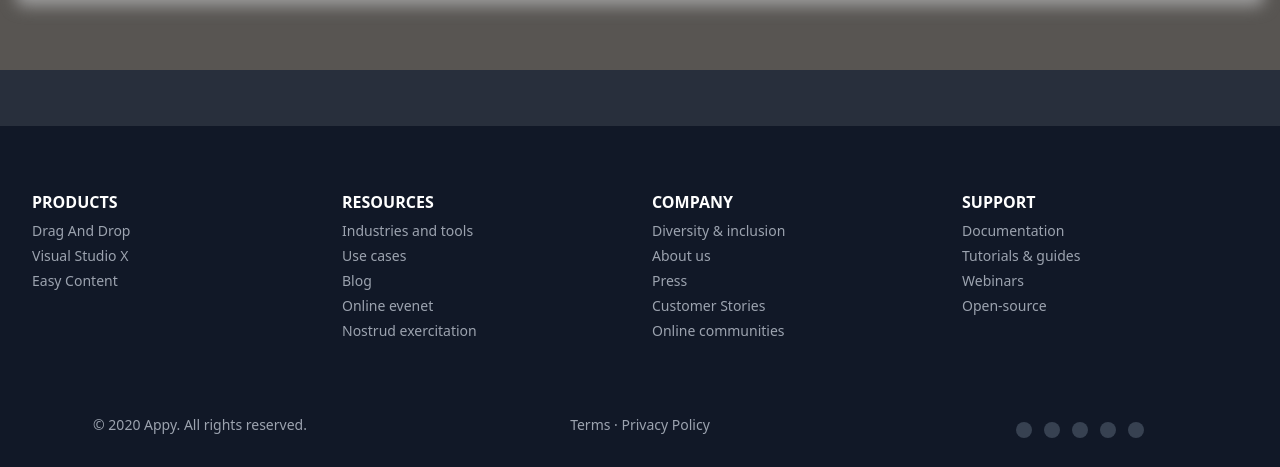
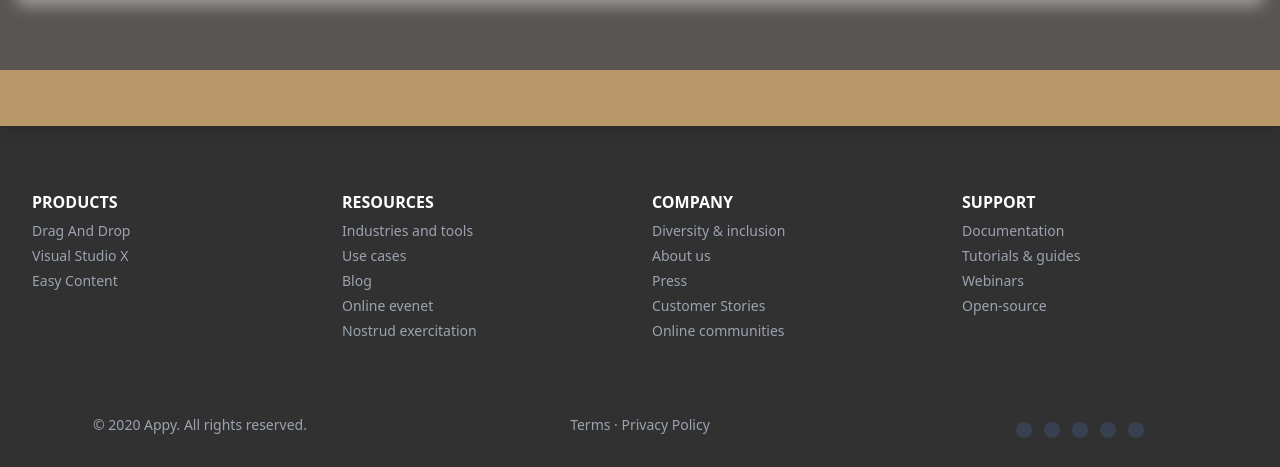
Before and after one commit to IP-Proyectos-y-Soluciones/Reserva-Hotel-App, a React (Vite) app in the folder client/: page / in a window 1280 px wide. Shown: the part 1982-2449 px from the top of the page. Built offline with nearby package versions, Linux system fonts and the light colour scheme; no server answers; grey boxes are pictures that could not be loaded.

Commit message:
cambios en la landing y footer cambio de color

```diff
--- a/client/src/components/Banner/Banner.jsx
+++ b/client/src/components/Banner/Banner.jsx
@@ -35,7 +35,7 @@ const Banner = () => {
   }, [currentIndex]);
 
   return (
-    <div className='max-w-[1400px] h-[780px] w-full relative group bg-black'>
+    <div className='max-w h-[780px] w-full relative group bg-black'>
       <div style={{ backgroundImage: `url(${slides[currentIndex].url})` }} className='w-full h-full duration-500 bg-center bg-cover'></div>
 
 
--- a/client/src/components/Footer/Footer.jsx
+++ b/client/src/components/Footer/Footer.jsx
@@ -4,8 +4,8 @@ import { Icons } from "./Menus";
 
 const Footer = () => {
     return(
-        <footer className="bg-gray-900 text-white">
-        <div className="md:flex md:justify-between md:items-center sm:px-12 px-4 bg-[#ffffff19] py-7">
+        <footer className="bg-[#313131] text-white">
+        <div className="md:flex md:justify-between md:items-center sm:px-12 px-4 bg-[#B99768] shadow-lg py-7">
         </div>
         <ItemsContainer />
         <div
--- a/client/src/views/Landing.jsx
+++ b/client/src/views/Landing.jsx
@@ -25,7 +25,7 @@ const Landing = () => {
             <NavBar />
 
             <Banner/>
-                <div className="leading-10 tracking-widest text-center">
+                <div className="leading-10 tracking-widest text-center shadow-lg">
                 <div className="py-2 text-4xl font-semibold tracking-widest font">
                     <h2 className="text-[#B99768]">BIENVENIDOS</h2>
                 </div>
```
